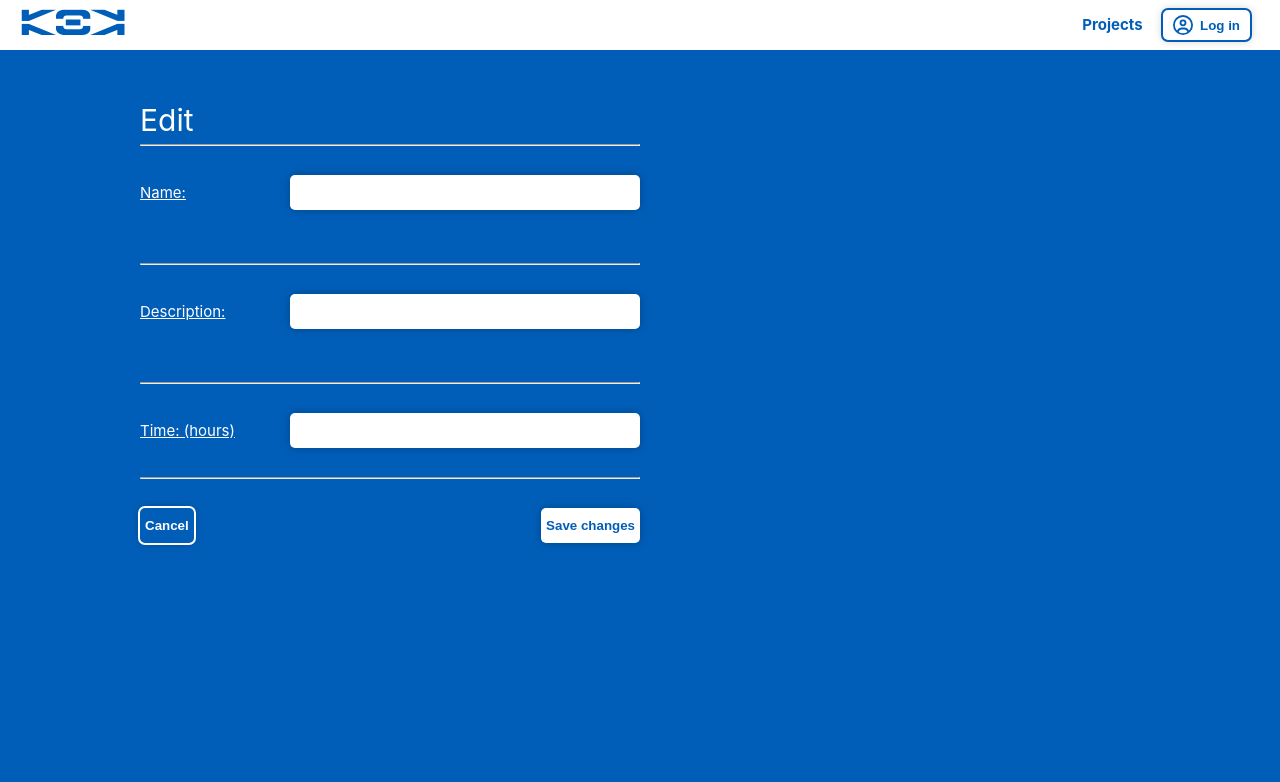
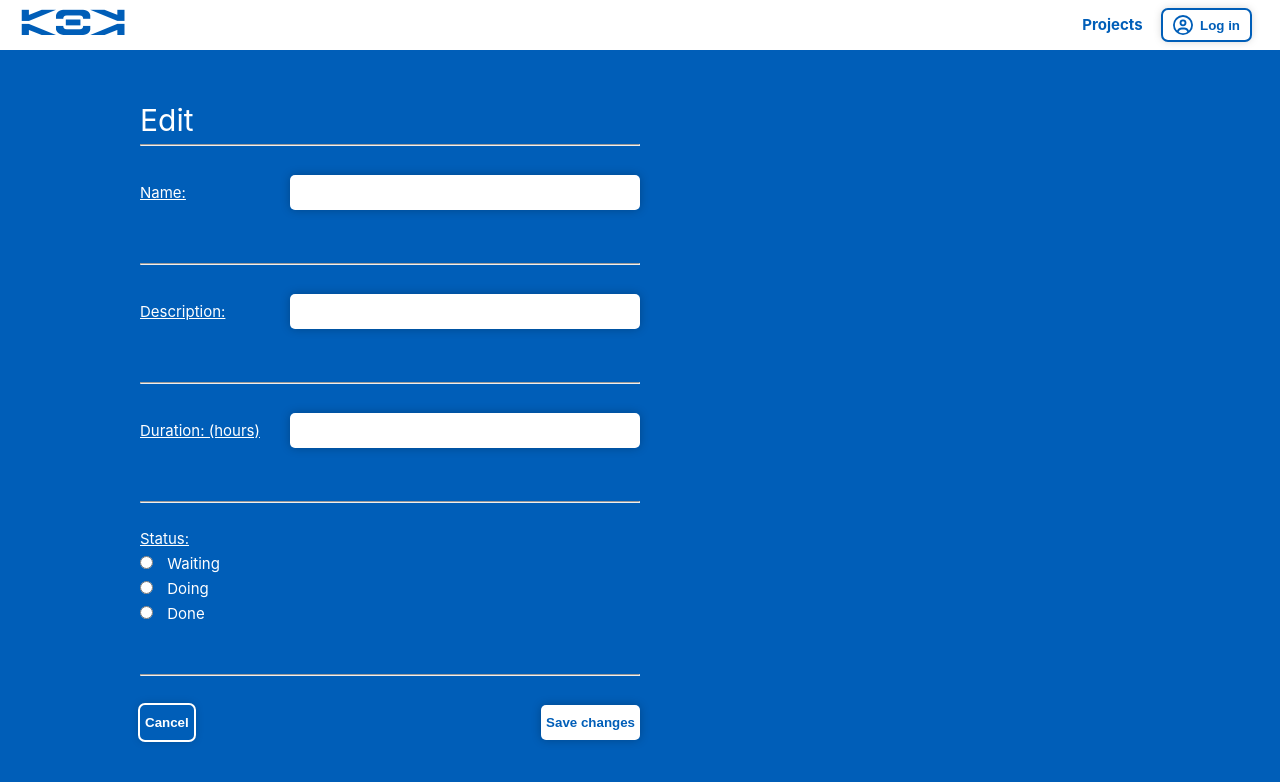
Before and after one commit to adamsochorec/kanban, a Vue app: page /pizzas/1 in a window 1280 px wide. Shown: the top 782 px of the page. Built offline with nearby package versions, Linux system fonts and the light colour scheme; no server answers; sample sign-in values are in the browser's storage.

Commit message:
Variable naming aligned - complete CRUD functionality and enforcement of filling out input fields

```diff
--- a/src/modules/todocrud.js
+++ b/src/modules/todocrud.js
@@ -10,8 +10,8 @@ const getPizzas = () => {
   console.log("pizzaID: ", pizzaID.value);
 
   const state = ref({
-    newPizzaName: "",
-    newTodoDuration: "",
+    newTask: "",
+    newTodoTime: "",
     newTodoDescription: "",
     newTodoStatus: "",
     pizzas: {},
@@ -70,7 +70,16 @@ const getPizzas = () => {
    * @throws {Error} If there is an error during the creation or storage process.
    */
   // Improved error handling with async/await and try/catch blocks. Better readability and maintainability.
-  const newPizza = async () => {
+  const newTask = async () => {
+    if (
+      !state.value.newTask ||
+      !state.value.newTodoDescription ||
+      !state.value.newTodoTime ||
+      !state.value.newTodoStatus
+    ) {
+      console.error("All fields must be filled out");
+      return;
+    }
     try {
       const requestOptions = {
         method: "POST",
@@ -79,9 +88,9 @@ const getPizzas = () => {
           "auth-token": localStorage.lsToken,
         },
         body: JSON.stringify({
-          pizza: state.value.newPizzaName,
+          task: state.value.newTask,
           description: state.value.newTodoDescription,
-          duration: state.value.newTodoDuration,
+          time: state.value.newTodoTime,
           status: state.value.newTodoStatus,
           // MongoDB will automatically generate an _id for each document inserted into a collection
           // So, you don't need to manually set the id when creating a new pizza
@@ -169,11 +178,20 @@ const getPizzas = () => {
       if (!pizzaID.value) {
         throw new Error("No pizzas ID provided");
       }
-
+      if (
+        !state.value.newTask ||
+        !state.value.newTodoDescription ||
+        !state.value.newTodoTime ||
+        !state.value.newTodoStatus
+      ) {
+        console.error("All fields must be filled out");
+        return;
+      }
       await editPizza(pizzaID.value, {
-        task: state.value.newPizzaName,
+        task: state.value.newTask,
         description: state.value.newTodoDescription,
-        duration: state.value.newTodoDuration,
+        time: state.value.newTodoTime,
+        status: state.value.newTodoStatus,
       });
       //   debugger;
     } catch (error) {
@@ -236,7 +254,7 @@ const getPizzas = () => {
   return {
     state,
     GetAllPizzas,
-    newPizza,
+    newTask,
     deletePizza,
     GetSpecificPizza,
     pizza,
--- a/src/modules/users.js
+++ b/src/modules/users.js
@@ -21,6 +21,7 @@ export function provideAuth() {
   const logOut = async () => {
     try {
       localStorage.removeItem("user");
+      localStorage.removeItem("lsToken"); // removes token from local storage after user is being loged out / ends session
       isAuthenticated.value = false;
       console.log("User is logged out");
       router.push("/");
--- a/src/views/TodoDetail.vue
+++ b/src/views/TodoDetail.vue
@@ -1,5 +1,5 @@
 <template lang="">
-  <div class="totodetail">
+  <form @submit.prevent="submitForm" class="totodetail">
     <div class="fifty-fifty">
       <h1>Edit</h1>
     </div>
@@ -9,7 +9,7 @@
       <p>
         <u>Name:</u>
       </p>
-      <input required type="text" v-model="state.newPizzaName" />
+      <input required type="text" v-model="state.newTask" />
       <!--  @input="state.newTaskName = $event.target.value" -->
     </div>
     <br />
@@ -29,21 +29,67 @@
     <br />
     <div class="fifty-fifty">
       <p>
-        <u>Time: (hours)</u>
+        <u>Duration: (hours)</u>
       </p>
-      <input type="number" required v-model="state.newTodoDuration" />
-      <!-- @input="state.newTodoDuration = $event.target.value" -->
+      <input type="number" required v-model="state.newTodoTime" />
+      <!-- @input="state.newTodoTime = $event.target.value" -->
     </div>
     <br />
+    <br />
+    <hr />
+    <br />
+    <form>
+      <div class="input-container">
+        <div class="status">
+          <p><u>Status:</u></p>
+          <label for="waiting">
+            <input
+              required
+              type="radio"
+              id="waiting"
+              value="Waiting"
+              v-model="state.newTodoStatus"
+            />
+            Waiting</label
+          ><br />
+          <label for="doing">
+            <input
+              required
+              type="radio"
+              id="doing"
+              value="Doing"
+              v-model="state.newTodoStatus"
+            />
+            Doing</label
+          ><br />
+          <label for="done"
+            ><input
+              required
+              type="radio"
+              id="done"
+              value="Done"
+              v-model="state.newTodoStatus"
+            />
+            Done</label
+          ><br />
+        </div>
+      </div>
+    </form>
+    <br /><br />
     <hr />
     <br />
     <div id="buttons">
       <button class="cta" id="cancel" @click="$router.go(-1)">Cancel</button>
-      <button class="cta" id="saveChanges" @click="handleEditPizza()">
+      <button
+        type="submit"
+        class="cta"
+        id="saveChanges"
+        @click="handleEditPizza()"
+      >
         Save changes
       </button>
     </div>
-  </div>
+  </form>
 </template>
 <script>
 import todocrud from "../modules/todocrud";
--- a/src/views/TodosView.vue
+++ b/src/views/TodosView.vue
@@ -14,7 +14,9 @@
         <u> {{ pizza.task }}</u>
       </p>
       <p>{{ pizza.description }}</p>
-      <p><u>Duration:</u> {{ pizza.duration }} hours</p>
+      <p>
+        <u> {{ pizza.time }} hours</u>
+      </p>
       <div class="status">
         <p><u>Status:</u></p>
         <input
@@ -63,14 +65,15 @@
       </div>
     </div>
   </div>
-  <div id="createTask">
+  <form id="createTask" @submit.prevent="submitForm">
     <h1>Create a Task</h1>
+
     <div class="input-container">
       <input
         required
         type="text"
-        placeholder="Task"
-        v-model="state.newPizza"
+        placeholder="Name"
+        v-model="state.newTask"
         class="input-field"
       />
     </div>
@@ -88,13 +91,14 @@
         required
         type="number"
         placeholder="Duration (hours)"
-        v-model="state.newTodoDuration"
+        v-model="state.newTodoTime"
         class="input-field"
       />
     </div>
     <div class="input-container">
       <div class="status">
         <p><u>Status:</u></p>
+        <label for="waiting">
           <input
             required
             type="radio"
@@ -102,7 +106,9 @@
             value="Waiting"
             v-model="state.newTodoStatus"
           />
-        <label for="waiting">Waiting</label><br />
+          Waiting</label
+        ><br />
+        <label for="doing">
           <input
             required
             type="radio"
@@ -110,19 +116,24 @@
             value="Doing"
             v-model="state.newTodoStatus"
           />
-        <label for="doing">Doing</label><br />
-        <input
+          Doing</label
+        ><br />
+        <label for="done"
+          ><input
             required
             type="radio"
             id="done"
             value="Done"
             v-model="state.newTodoStatus"
           />
-        <label for="done">Done</label><br />
+          Done</label
+        ><br />
       </div>
-      <button @click="newPizza()" class="cta new-pizza-btn">Create task</button>
+      <button type="submit" @click="newTask()" class="cta new-pizza-btn">
+        Create task
+      </button>
     </div>
-  </div>
+  </form>
 </template>
 
 <script>
@@ -130,14 +141,13 @@ import todocrud from "../modules/todocrud";
 import { onMounted } from "vue";
 export default {
   setup() {
-    const { state, GetAllPizzas, newPizza, deletePizza, editPizza } =
-      todocrud();
+    const { state, GetAllPizzas, newTask, deletePizza, editPizza } = todocrud();
 
     onMounted(() => {
       GetAllPizzas();
     });
 
-    return { state, GetAllPizzas, newPizza, deletePizza, editPizza };
+    return { state, GetAllPizzas, newTask, deletePizza, editPizza };
   },
 };
 </script>
```
Lines whose indentation alone changed are shown as unchanged.
